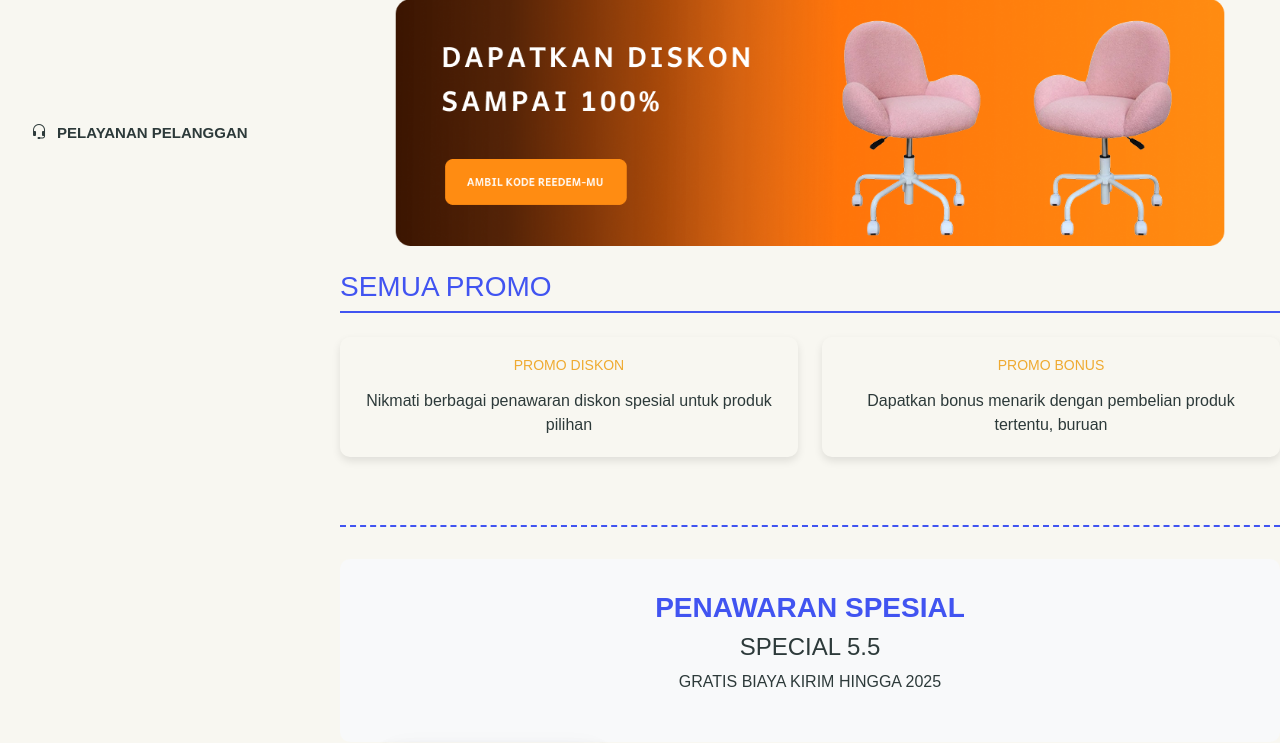
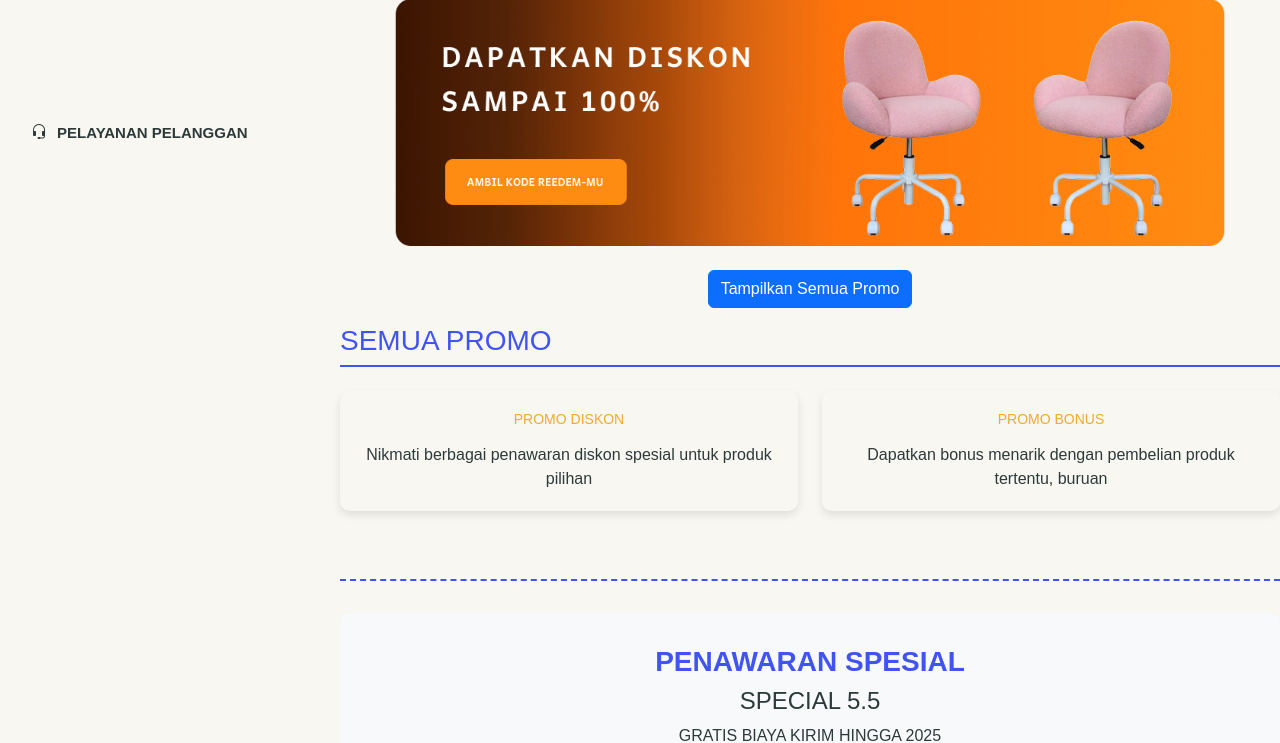
Before and after one commit to haikal23095/RPL-Project, a PHP site: page /user/informasipromo.php in a window 1280 px wide. Shown: the part 408-1151 px from the top of the page. Run offline with PHP 8.4, Linux system fonts and the light colour scheme; a user stored in the database is signed in; data comes from the database, SQL or seed files in the repository; some libraries are stand-ins or nearby versions; some web fonts are replaced.

Commit message:
update informasi promo

```diff
--- a/user/informasipromo.php
+++ b/user/informasipromo.php
@@ -173,20 +173,22 @@ $cartSuccess = isset($_GET['cart_success']);
                     </div>
 
                     <!-- All Promo Section -->
+                     <div class="d-flex justify-content-center mb-3">
+                        <button id="showAllPromos" class="btn btn-primary">Tampilkan Semua Promo</button>
+                    </div>
+
                     <div class="promo-section">
                         <h3 class="promo-section-title">SEMUA PROMO</h3>
                         <div class="row">
                             <div class="col-md-6">
-                                <div class="promo-card">
-                                    <div class="card-body text-center">
+                                <div class="promo-card" id="filterDiscount"> <div class="card-body text-center">
                                         <h4 class="card-title">PROMO DISKON</h4>
                                         <p class="card-text">Nikmati berbagai penawaran diskon spesial untuk produk pilihan</p>
                                     </div>
                                 </div>
                             </div>
                             <div class="col-md-6">
-                                <div class="promo-card">
-                                    <div class="card-body text-center">
+                                <div class="promo-card" id="filterBonus"> <div class="card-body text-center">
                                         <h4 class="card-title">PROMO BONUS</h4>
                                         <p class="card-text">Dapatkan bonus menarik dengan pembelian produk tertentu, buruan</p>
                                     </div>
@@ -241,7 +243,9 @@ $cartSuccess = isset($_GET['cart_success']);
                                                             $interval = $end->diff($now);
                                                             echo $interval->days . ' hari tersisa';
                                                             ?>
+                                                            <?php if ($promo['promo_type'] === 'discount'): ?>
                                                             <a href="promo.php?id=<?= $promo['id'] ?>" class="btn btn-primary" style="margin-top: 20px;">Lihat Promo</a>
+                                                            <?php endif; ?>
                                                         </span>
                                                     </div>
                                                     <div class="d-flex mt-3">
@@ -271,5 +275,46 @@ $cartSuccess = isset($_GET['cart_success']);
     <!-- Vendor JS Files -->
     <script src="../assets/vendor/bootstrap/js/bootstrap.bundle.min.js"></script>
     <script src="../assets/js/main.js"></script>
+    <script>
+        document.addEventListener('DOMContentLoaded', function() {
+            const promoCards = document.querySelectorAll('.promo-card[data-type]'); // Select all actual promo cards
+            const filterDiscount = document.getElementById('filterDiscount');
+            const filterBonus = document.getElementById('filterBonus');
+            const showAllPromosBtn = document.getElementById('showAllPromos');
+
+            function filterPromos(type) {
+                promoCards.forEach(card => {
+                    if (type === 'all' || card.dataset.type === type) {
+                        card.style.display = 'block'; // Show card
+                    } else {
+                        card.style.display = 'none'; // Hide card
+                    }
+                });
+            }
+
+            // Event Listeners for filter cards
+            if (filterDiscount) {
+                filterDiscount.addEventListener('click', function() {
+                    filterPromos('discount');
+                });
+            }
+
+            if (filterBonus) {
+                filterBonus.addEventListener('click', function() {
+                    filterPromos('bonus');
+                });
+            }
+
+            // Event Listener for "Show All" button
+            if (showAllPromosBtn) {
+                showAllPromosBtn.addEventListener('click', function() {
+                    filterPromos('all');
+                });
+            }
+
+            // Initially show all promos when the page loads
+            filterPromos('all');
+        });
+    </script>
 </body>
 </html>
--- a/user/promo.php
+++ b/user/promo.php
@@ -204,10 +204,6 @@ $promo_result = mysqli_query($kon, $promo_query);
                                 <div class="action-title">KLAIM</div>
                             </div>
 
-                            <div class="action-section" onclick="window.location.href='how_to_use.php'">
-                                <div class="action-title">CARA PENGGUNAAN</div>
-                            </div>
-
                             <div class="divider"></div>
 
                             <div class="customer-service">
```
Also changed, not shown: 1 other file.
